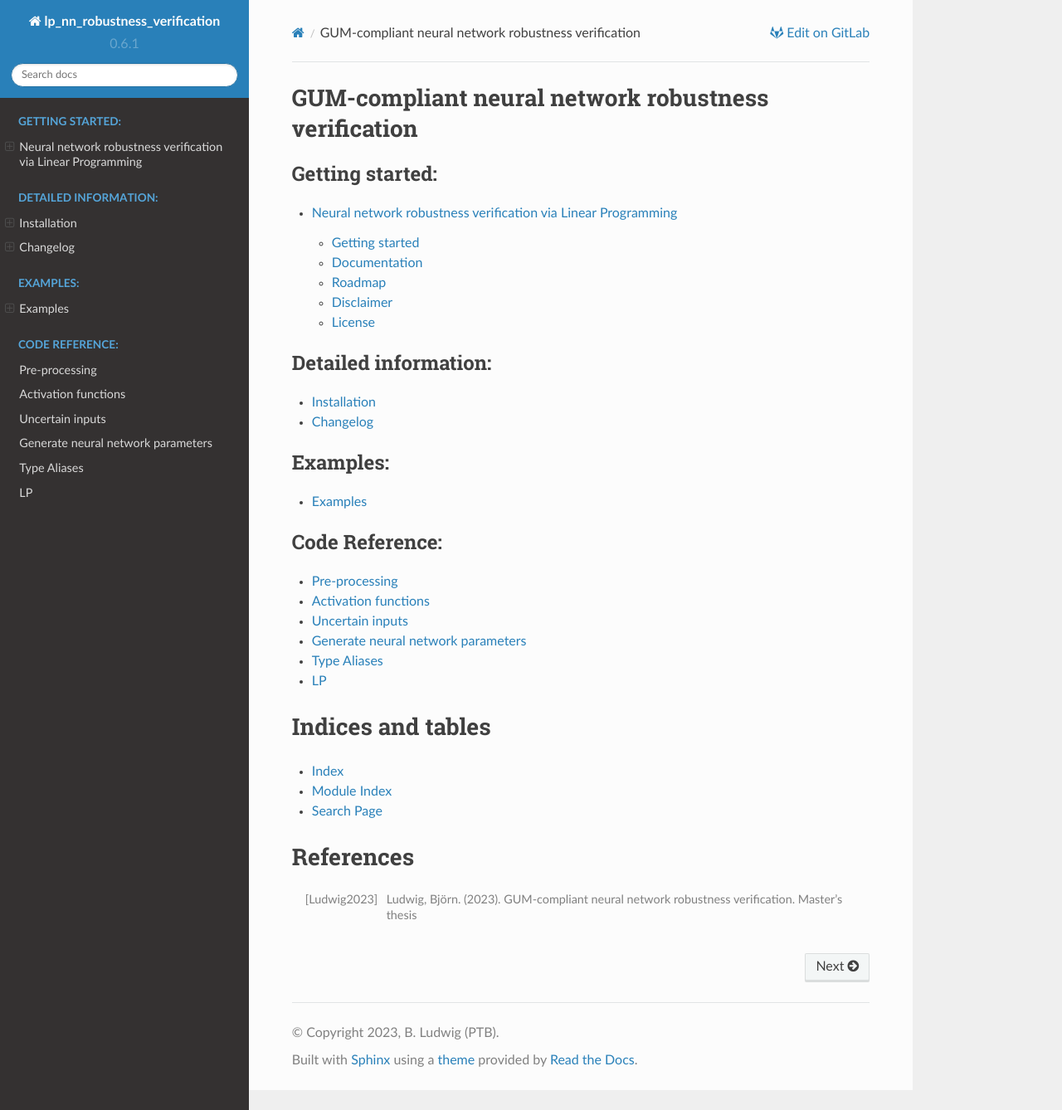
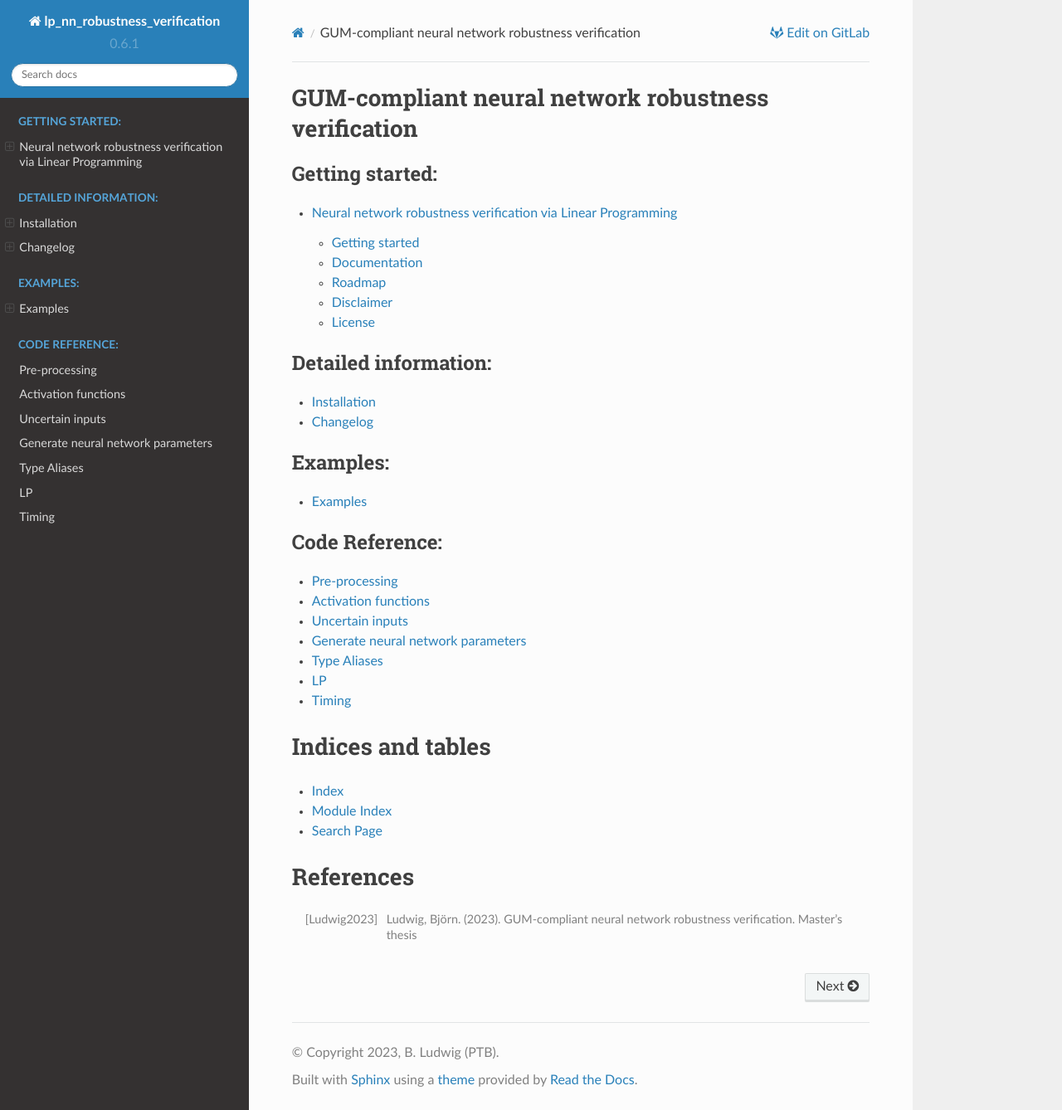
Before and after one commit to BjoernLudwigPTB/lp_nn_robustness_verification, a Sphinx documentation site: the page built from docs/index.rst, in a window 1280 px wide and 1338 px high. Shown: the whole window at 83% size. Built offline with Sphinx 7.4.7 and the Read the Docs theme 2.0.0, drawn with Linux system fonts in a browser that asks for light colours; pages that are not in the unit, such as notebooks, are missing from menus.

Commit message:
docs(timing): introduce timing module into docs

```diff
--- a/docs/index.rst
+++ b/docs/index.rst
@@ -30,6 +30,7 @@ GUM-compliant neural network robustness verification
    lp_nn_robustness_verification.data_acquisition
    lp_nn_robustness_verification.data_types
    lp_nn_robustness_verification.linear_program
+   lp_nn_robustness_verification.timing
 
 Indices and tables
 ==================
--- /dev/null
+++ b/docs/lp_nn_robustness_verification.timing.rst
@@ -0,0 +1,6 @@
+Timing
+======
+
+.. automodule:: lp_nn_robustness_verification.timing
+    :members:
+    :private-members:
```
